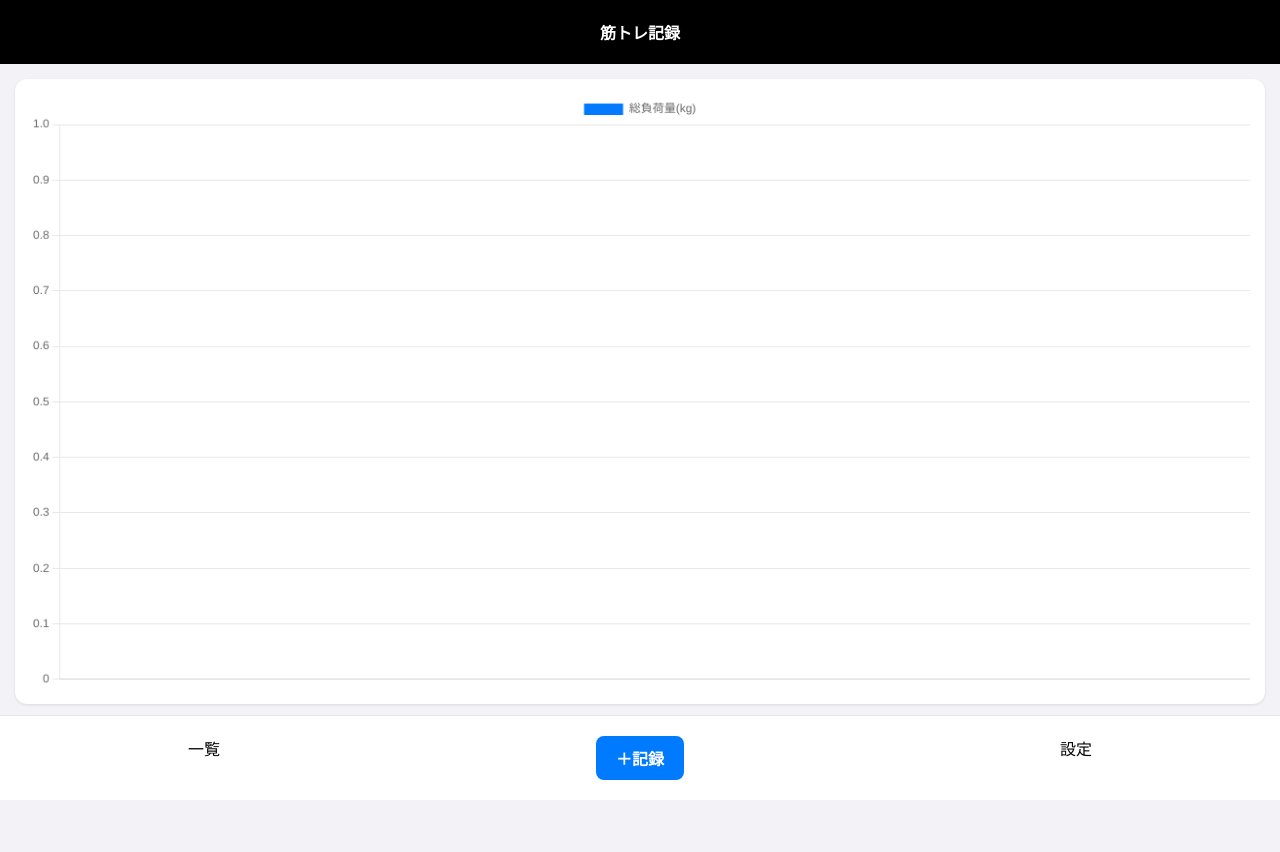
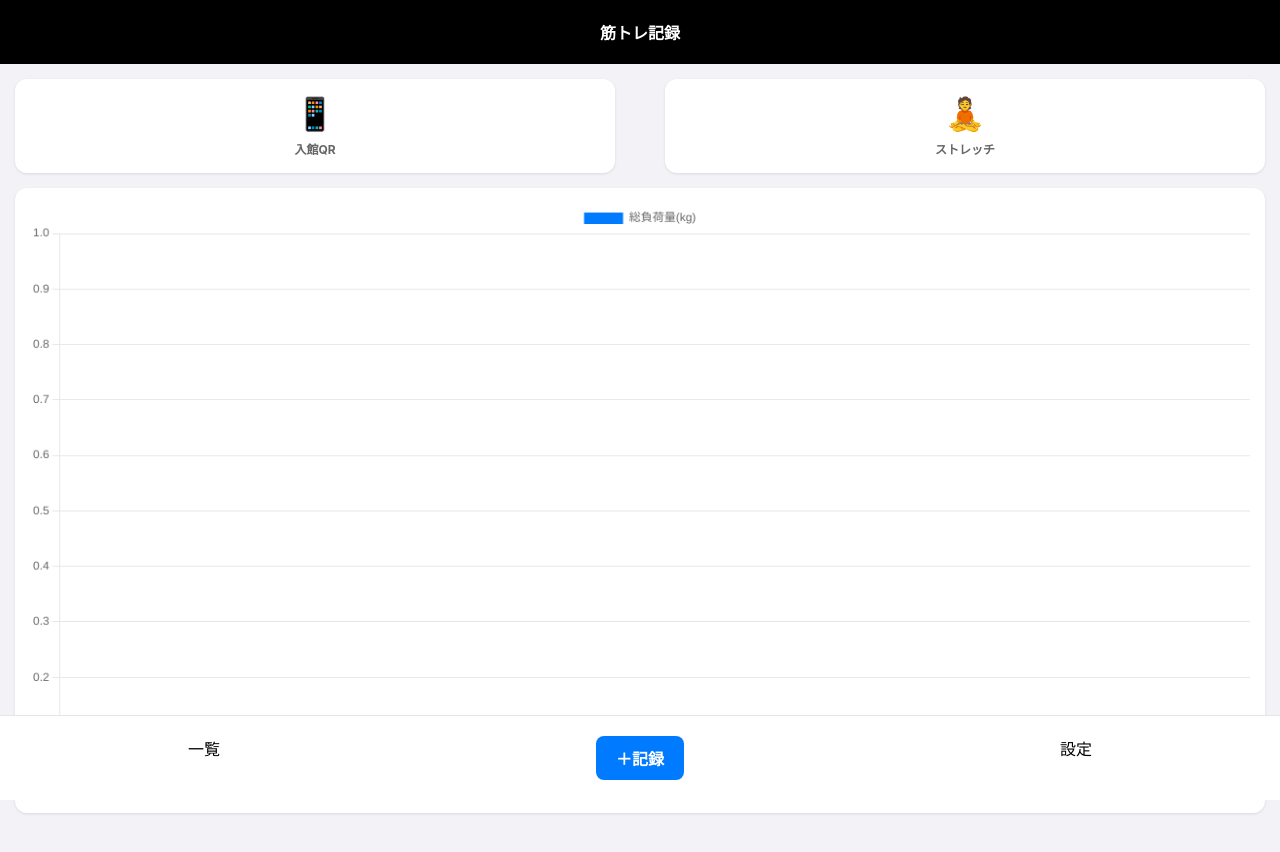
Before and after one commit to tmqwertyuiop1-git/training-app, a plain HTML site: page index.html in a window 1280 px wide. Before the commit the page ends 819 px from the top, so only its background shows below. Drawn offline with nearby package versions, Linux system fonts and the light colour scheme.

Commit message:
Update index.html

```diff
--- a/index.html
+++ b/index.html
@@ -13,6 +13,35 @@
         .nav { position: fixed; bottom: 0; width: 100%; background: #fff; display: flex; justify-content: space-around; padding: 20px 0; border-top: 1px solid #e5e5e5; }
         button { background-color: #007aff; color: white; border: none; padding: 10px 20px; border-radius: 8px; font-size: 16px; font-weight: 600; }
         .preset-btn { background-color: #5856d6; padding: 5px 10px; font-size: 12px; margin: 2px; }
+
+        /* 新しく追加：ウォームアップエリアのスタイル */
+        .warmup-container {
+            display: flex;
+            justify-content: space-between;
+            margin-bottom: 15px;
+        }
+        .warmup-btn {
+            background-color: #fff;
+            color: #333;
+            width: 48%; /* 横幅を半分ずつに分ける */
+            padding: 15px 10px;
+            border-radius: 12px;
+            box-shadow: 0 1px 3px rgba(0,0,0,0.1);
+            text-align: center;
+            text-decoration: none; /* リンクの下線を消す */
+            display: block;
+            box-sizing: border-box;
+        }
+        .warmup-icon {
+            font-size: 32px;
+            display: block;
+            margin-bottom: 5px;
+        }
+        .warmup-label {
+            font-size: 12px;
+            font-weight: bold;
+            color: #666;
+        }
     </style>
 </head>
 <body>
@@ -20,6 +49,17 @@
     <header>筋トレ記録</header>
 
     <div id="listPage" class="container">
+        <div class="warmup-container">
+            <a href="https://www1.nesty-gcloud.net/mf-fitness/?error=2" target="_blank" class="warmup-btn">
+                <span class="warmup-icon">📱</span>
+                <span class="warmup-label">入館QR</span>
+            </a>
+            <a href="https://youtu.be/fZJO5hYB0Tc?si=nwcTDGq9aUWLFcAD" target="_blank" class="warmup-btn">
+                <span class="warmup-icon">🧘</span>
+                <span class="warmup-label">ストレッチ</span>
+            </a>
+        </div>
+
         <canvas id="myChart" style="background: white; padding: 15px; border-radius: 12px; margin-bottom: 20px; box-shadow: 0 1px 3px rgba(0,0,0,0.1);"></canvas>
         <div id="cardList"></div>
     </div>
```
